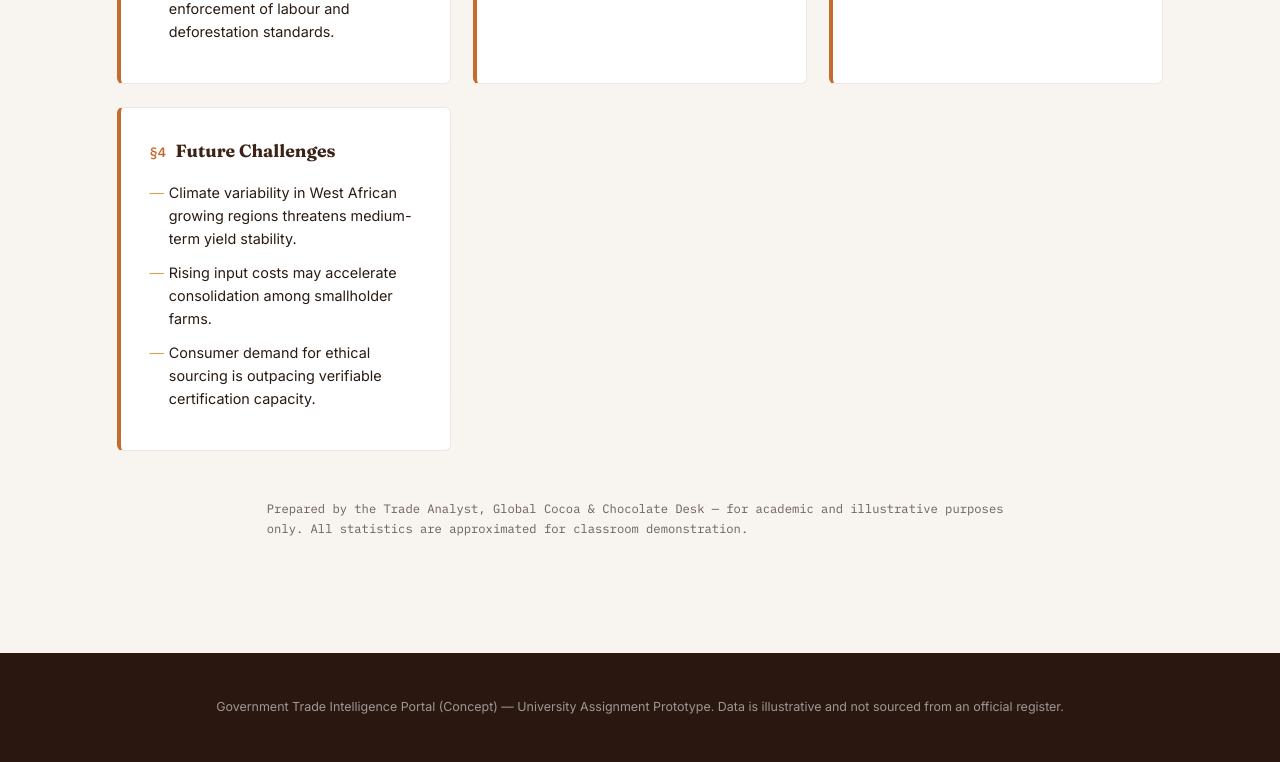
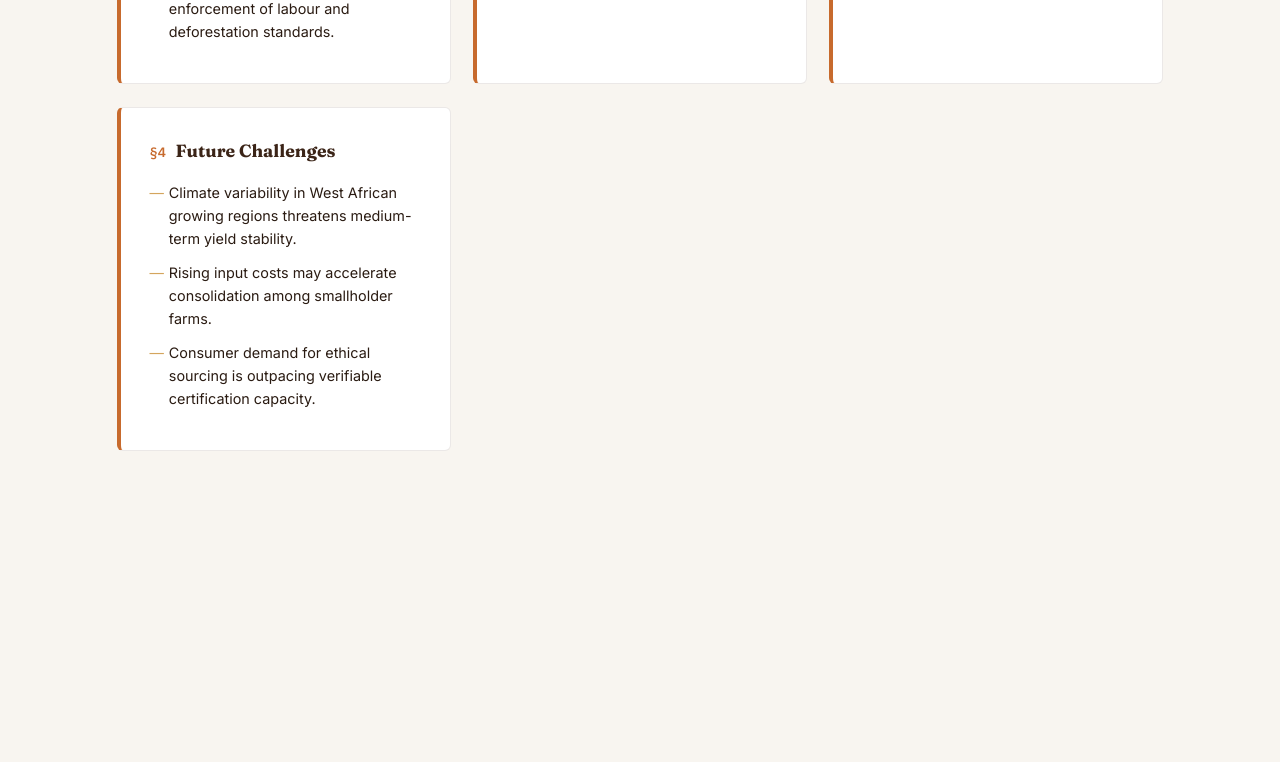
Before and after one commit to geethanjali-cyber/chocolate-analysis, a plain HTML site: page index.html in a window 1280 px wide. Shown: the part 10525-11287 px from the top of the page. After the commit the page ends 11079 px from the top, so only its background shows below. Drawn offline with Linux system fonts and the light colour scheme.

Commit message:
Update index.html

```diff
--- a/index.html
+++ b/index.html
@@ -312,17 +312,10 @@
       </ul>
     </article>
   </div>
-  <footer class="briefing-footer">
-    <p>Prepared by the Trade Analyst, Global Cocoa &amp; Chocolate Desk — for academic and illustrative purposes only. All statistics are approximated for classroom demonstration.</p>
-  </footer>
 </section>
 
 </main>
 
-<footer class="site-footer">
-  <p>Government Trade Intelligence Portal (Concept) — University Assignment Prototype. Data is illustrative and not sourced from an official register.</p>
-</footer>
-
 <script src="script.js"></script>
 </body>
 </html>
```
